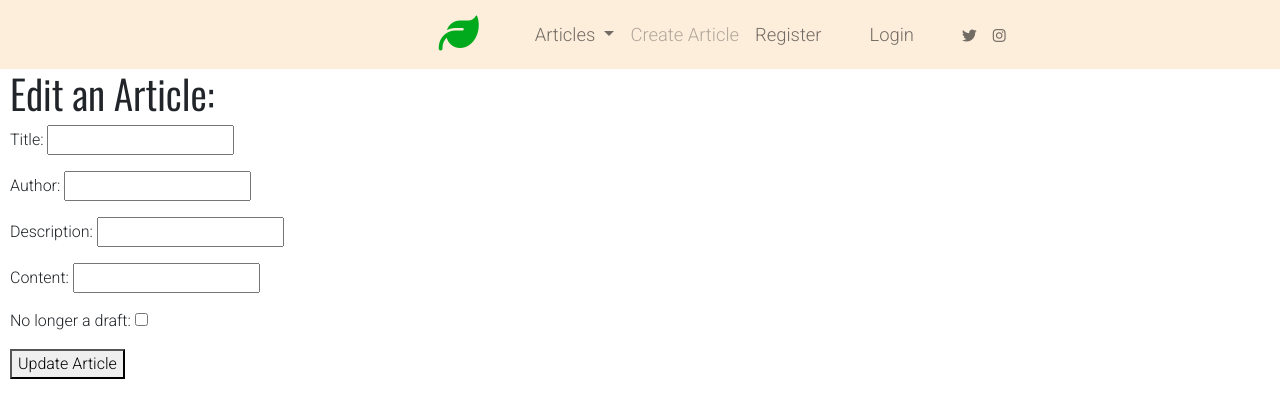
After one commit to LucaNoah/natural-healing-wiki, a Django app: page /edit/1 in a window 1280 px wide. The commit adds this page. Shown: the top 418 px of the page. Run offline with Django 3.2, Linux system fonts and the light colour scheme; tables that the repository leaves empty hold one stand-in row (values such as "Sample post"); some libraries are stand-ins or nearby versions.

Commit message:
In article_detail.html add button to edit an article, in templates DIR create edit_article.html duplicate from create_artilce delete from action and update the displayed text, in views.py create edit_article function to get the Article model update with input from form and redirect and register in urls.py

```diff
--- a/templates/article_detail.html
+++ b/templates/article_detail.html
@@ -6,5 +6,8 @@
 <p>{{ article.author }} | {{ article.created_date }}</p>
 {{ article.description | safe }}
 {{ article.content | safe }}
+<a href="/edit/{{ article.id }}">
+  <button>Edit</button>
+</a>
 
 {%endblock%}
--- /dev/null
+++ b/templates/edit_article.html
@@ -0,0 +1,34 @@
+{% extends "base.html" %}
+
+{% block content %}
+
+<h1>Edit an Article:</h1>
+<form method="POST">
+  {% csrf_token %}
+  <p>
+    <label for="id_title">Title:</label>
+    <input type="text" maxlength="100" id="id_title" name="article_title" value="{{ article.title }}">
+  </p>
+  <p>
+    <label for="id_author">Author:</label>
+    <input type="text" id="id_author" name="article_author" value="{{ user.username }}" readonly>
+  </p>
+  <p>
+    <label for="id_description">Description:</label>
+    <input type="text" maxlength="300" name="article_description" id="id_description" value="">
+  </p>
+  <p>
+    <label for="id_content">Content:</label>
+    <input type="text" name="article_content" id="id_content" value="
+    ">
+  </p>
+  <p>
+    <label for="id_status">No longer a draft:</label>
+    <input type="checkbox" name="article_status" id="id_status">
+  </p>
+  <p>
+    <button type="submit">Update Article</button>
+  </p>
+</form>
+
+{%endblock%}
--- a/wiki/urls.py
+++ b/wiki/urls.py
@@ -1,5 +1,5 @@
 from . import views
-from wiki.views import create_article, home_view
+from wiki.views import create_article, home_view, edit_article
 from django.urls import path
 
 urlpatterns = [
@@ -7,4 +7,5 @@ urlpatterns = [
     path('articles_list', views.ArticleList.as_view(), name='all_articles'),
     path('<slug:slug>/', views.ArticleDetail.as_view(), name='article_detail'),
     path('create_new_article', create_article, name='add_article'),
+    path('edit/<article_id>', edit_article, name='update_article')
 ]
--- a/wiki/views.py
+++ b/wiki/views.py
@@ -27,6 +27,10 @@ class ArticleDetail(View):
         )
 
 
+def home_view(request):
+    return render(request, 'index.html')
+
+
 def create_article(request):
     if request.method == 'POST':
         title = request.POST.get('article_title')
@@ -41,5 +45,18 @@ def create_article(request):
     return render(request, 'create_article.html')
 
 
-def home_view(request):
-    return render(request, 'index.html')
+def edit_article(request, article_id):
+    article = get_object_or_404(Article, id=article_id)
+    if request.method == 'POST':
+        article.title = request.POST.get('article_title')
+        article.slug = article.title.replace(' ', '-').lower()
+        article.description = request.POST.get('article_description')
+        article.content = request.POST.get('article_content')
+        article.status = 'article_status' in request.POST
+
+
+
+        article.save()
+        return redirect('all_articles')
+
+    return render(request, 'edit_article.html')
```
